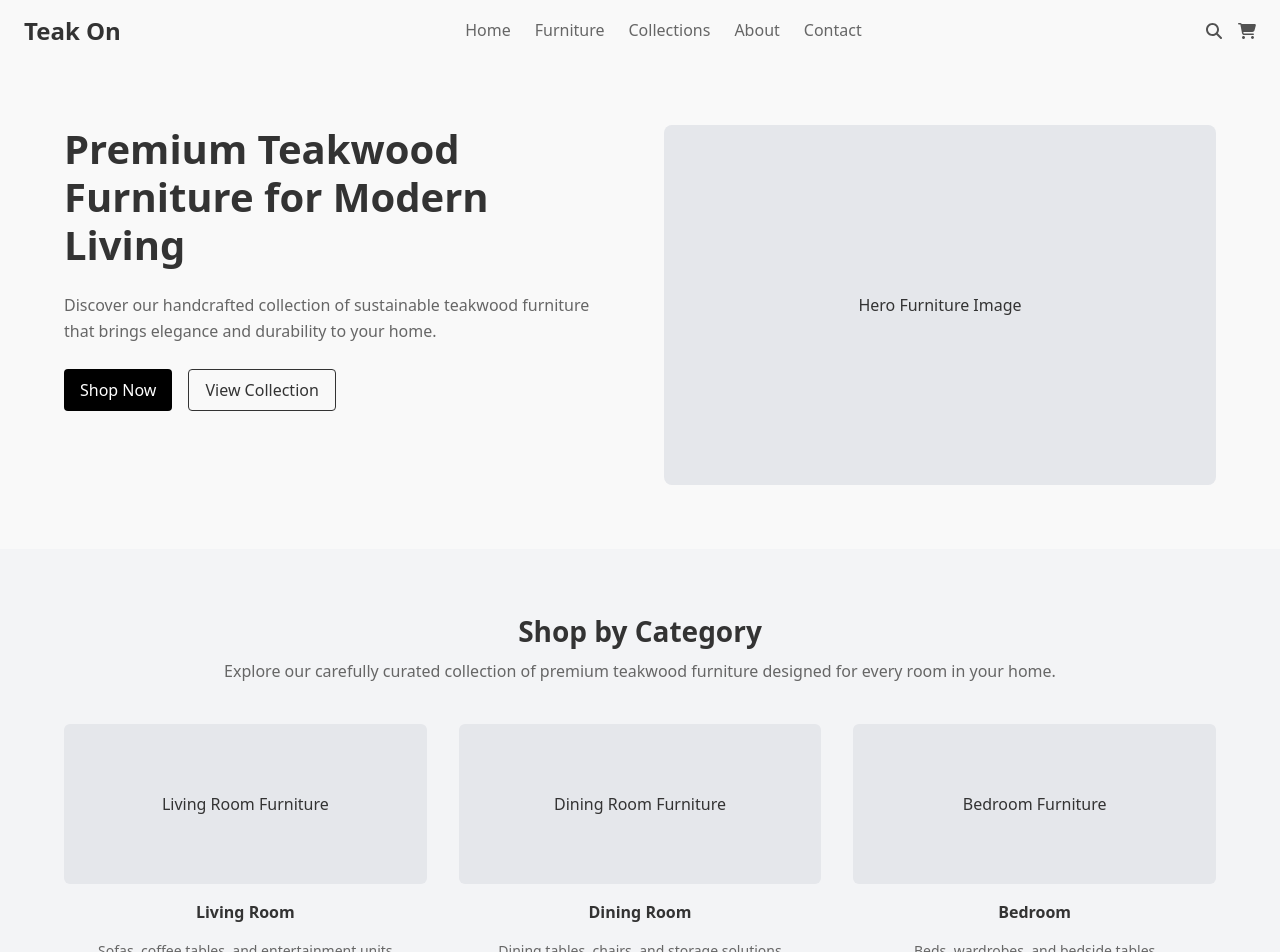
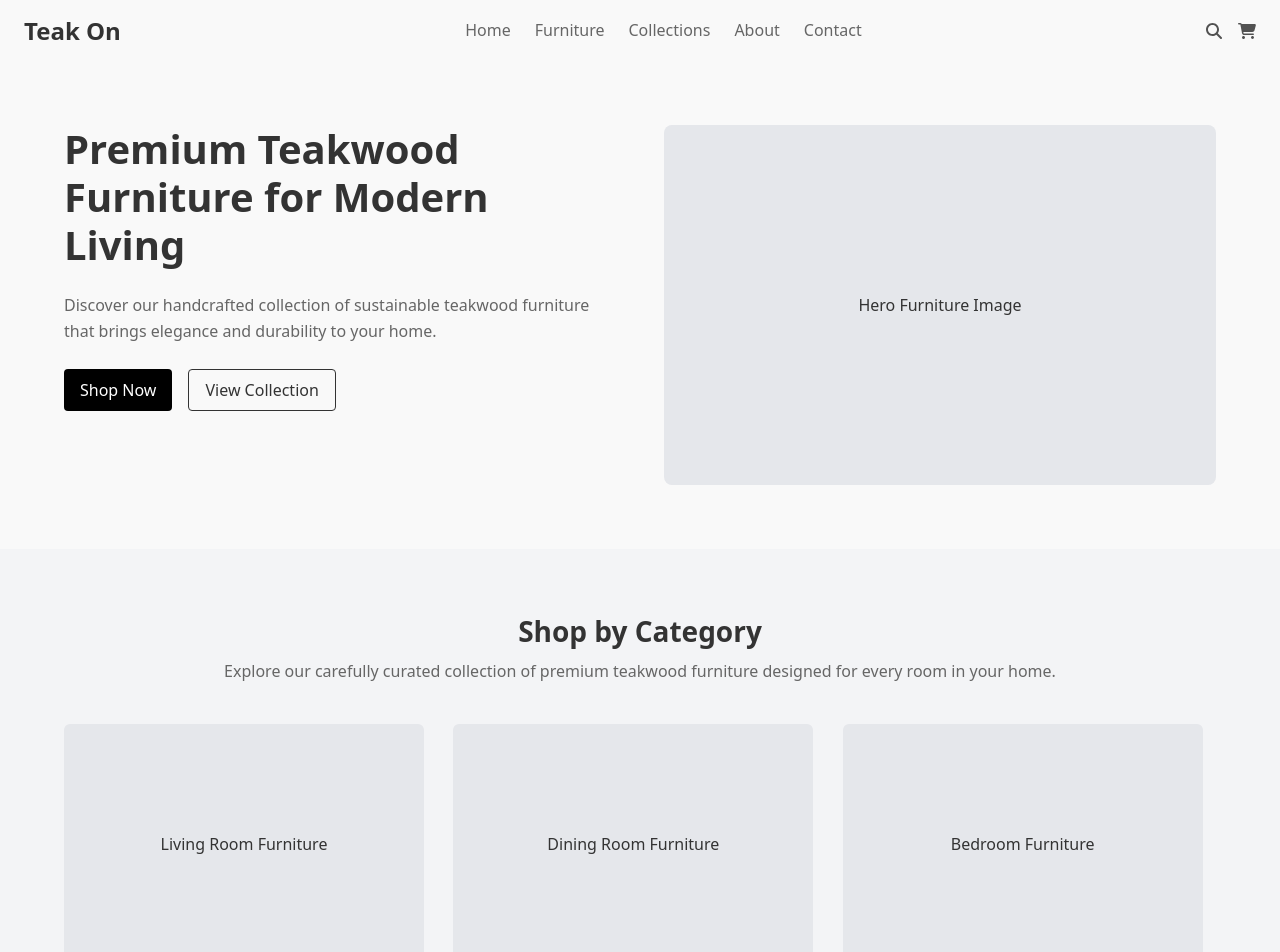
Before and after one commit to meihui03/teak_on, a React (Vite) app in the folder teak-on/: page / in a window 1280 px wide. Shown: the top 952 px of the page. Built offline with nearby package versions, Linux system fonts and the light colour scheme.

Commit message:
edit width size

```diff
--- a/teak-on/src/components/Categories.jsx
+++ b/teak-on/src/components/Categories.jsx
@@ -7,25 +7,25 @@ function Categories() {
         designed for every room in your home.
       </p>
 
-      <div className="grid grid-cols-3 gap-8">
-        <div className="space-y-4">
-          <div className="w-full h-40 bg-gray-200 flex items-center justify-center rounded-md">
+      <div className="grid grid-cols-3 gap-4">
+        <div className="space-y-4 text-left">
+          <div className="w-90 h-60 bg-gray-200 flex items-center justify-center rounded-md">
             Living Room Furniture
           </div>
           <h4 className="font-semibold">Living Room</h4>
           <p className="text-gray-500 text-sm">Sofas, coffee tables, and entertainment units</p>
         </div>
 
-        <div className="space-y-4">
-          <div className="w-full h-40 bg-gray-200 flex items-center justify-center rounded-md">
+        <div className="space-y-4 text-left">
+          <div className="w-90 h-60 bg-gray-200 flex items-center justify-center rounded-md">
             Dining Room Furniture
           </div>
           <h4 className="font-semibold">Dining Room</h4>
           <p className="text-gray-500 text-sm">Dining tables, chairs, and storage solutions</p>
         </div>
 
-        <div className="space-y-4">
-          <div className="w-full h-40 bg-gray-200 flex items-center justify-center rounded-md">
+        <div className="space-y-4 text-left">
+          <div className="w-90 h-60 bg-gray-200 flex items-center justify-center rounded-md">
             Bedroom Furniture
           </div>
           <h4 className="font-semibold">Bedroom</h4>
```
